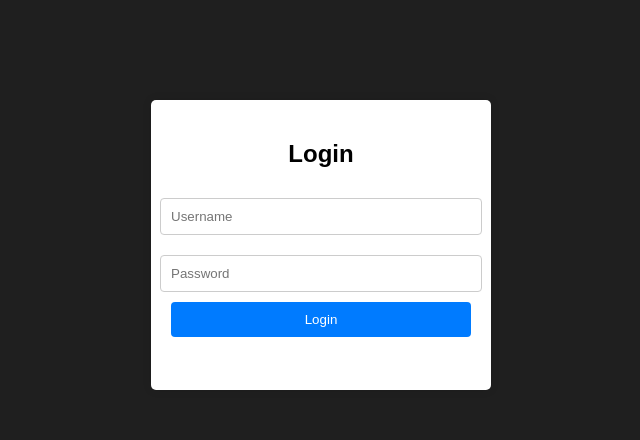
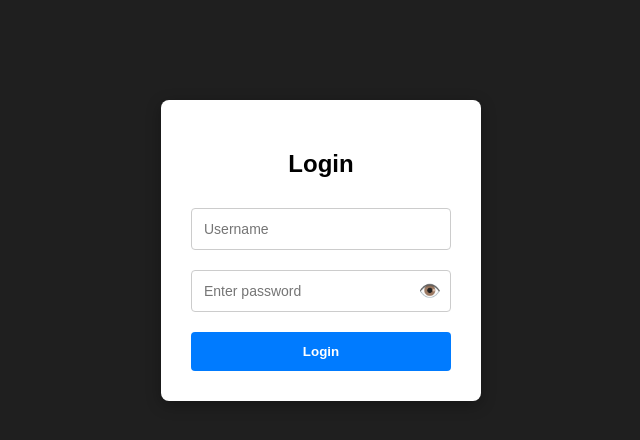
Before and after one commit to pranav162074/realloginpage, a plain HTML site: page frontend/index.html in a window 1280 px wide. Shown: the whole page, without its empty margins (319-959 px from the left). Drawn offline with Linux system fonts and the light colour scheme.

Commit message:
Updated Structure & Style

```diff
--- a/frontend/index.html
+++ b/frontend/index.html
@@ -11,10 +11,15 @@
             <h2>Login</h2>
             <form id="loginForm">
                 <input type="email" id="username" placeholder="Username" required />
-                <input type="password" id="password" placeholder="Password" required />
+
+                <div class="password-box">
+                    <input type="password" id="password" placeholder="Enter password">
+                    <button type="button" class="toggle" onclick="togglePassword(this)">👁️</button>
+                </div>
+
                 <button type="submit">Login</button>
             </form>
-            <p id="errorMessage"></p>
+
         </div>
 
         <script src="script.js"></script>
--- a/frontend/script.js
+++ b/frontend/script.js
@@ -0,0 +1,11 @@
+function togglePassword(el) {
+    const password = document.getElementById("password");
+
+    if (password.type === "password") {
+        password.type = "text";
+        el.textContent = "🙈";
+    } else {
+        password.type = "password";
+        el.textContent = "👁️";
+    }
+}
--- a/frontend/styles.css
+++ b/frontend/styles.css
@@ -1,3 +1,8 @@
+/* 1. Global fix for sizing */
+* {
+    box-sizing: border-box;
+}
+
 body {
     font-family: 'Arial', sans-serif;
     background-color: #1f1f1f;
@@ -8,26 +13,26 @@ body {
 .login-container {
     text-align: center;
     background-color: rgb(255, 255, 255);
-    width: 300px;
-    height: 250px;
+    width: 320px; /* Slightly wider for better breathing room */
+    height: auto; /* Changed from fixed 250px to auto so it doesn't cut off */
     margin: 100px auto;
-    padding: 20px;
-    border-radius: 5px;
-    box-shadow: 0 0 10px rgba(0, 0, 0, 0.1);
+    padding: 30px;
+    border-radius: 8px;
+    box-shadow: 0 4px 15px rgba(0, 0, 0, 0.3);
 }
 
 #loginForm {
     display: flex;
     flex-direction: column;
-    align-items: center;
 }
 
 input {
     width: 100%;
-    padding: 10px;
+    padding: 12px;
     margin: 10px 0;
     border: 1px solid #ccc;
     border-radius: 4px;
+    font-size: 14px;
 }
 
 input:active, input:focus {
@@ -35,11 +40,43 @@ input:active, input:focus {
     outline: none;
 }
 
-button {
+/* 2. Style the password container to keep the button inside */
+.password-box {
+    position: relative;
     width: 100%;
-    padding: 10px;
+}
+
+/* Ensure the button doesn't cover the text */
+.password-box input {
+    padding-right: 40px;
+}
+
+.toggle {
+    position: absolute;
+    right: 10px;
+    top: 50%;
+    transform: translateY(-50%);
+    background: transparent;
+    width: auto; /* Important: overrides your general button width */
+    color: inherit;
+    font-size: 18px;
+    padding: 0;
+    margin: 0;
+    border: none;
+    cursor: pointer;
+}
+
+.toggle:hover {
+    background: transparent;
+    opacity: 0.7;
+}
+
+button[type="submit"] {
+    margin-top: 10px;
+    font-weight: bold;
     background-color: #007BFF;
     color: white;
+    padding: 12px;
     border: none;
     border-radius: 4px;
     cursor: pointer;
```
